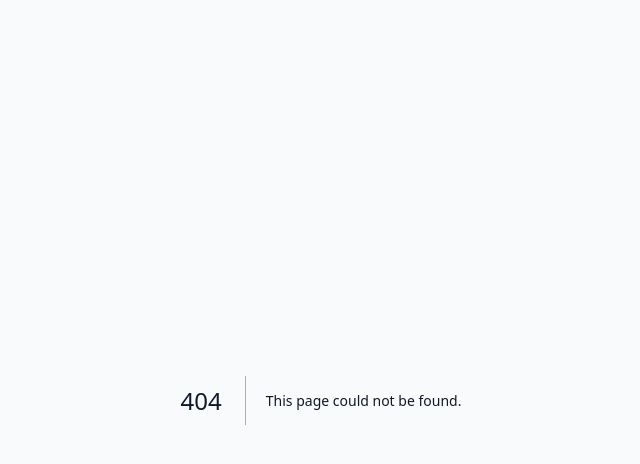
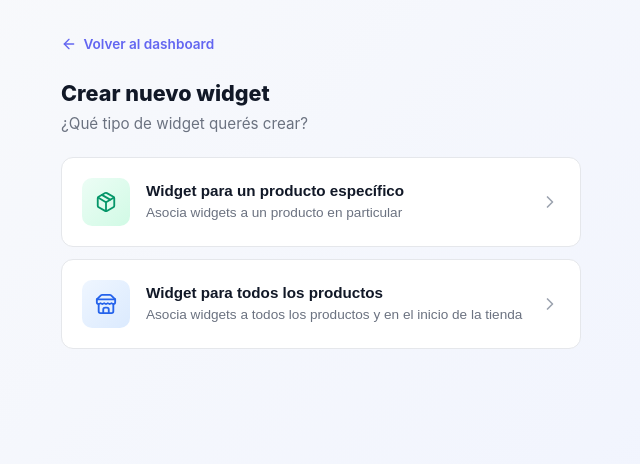
Before and after one commit to rodri-nexus/Nexus2026, a Next.js app: page /widgets/nuevo in a window 1280 px wide. Before the commit this address had no page. Shown: the top 464 px of the page, without its empty margins (319-959 px from the left). Built offline with nearby package versions, Linux system fonts and the light colour scheme.

Commit message:
Create page.tsx

```diff
--- /dev/null
+++ b/app/widgets/nuevo/page.tsx
@@ -0,0 +1,230 @@
+"use client";
+
+import { useRouter } from "next/navigation";
+import { motion } from "framer-motion";
+import { Package, Store, ArrowLeft } from "lucide-react";
+
+export default function WidgetsNuevoPage() {
+  const router = useRouter();
+
+  return (
+    <div
+      style={{
+        minHeight: "100vh",
+        background: "linear-gradient(135deg, #f9fafb 0%, #eef2ff 100%)",
+        fontFamily:
+          "-apple-system, BlinkMacSystemFont, 'Segoe UI', Roboto, sans-serif",
+        padding: "2rem 1.25rem",
+      }}
+    >
+      <div style={{ maxWidth: "520px", margin: "0 auto" }}>
+        <button
+          onClick={() => router.push("/dashboard")}
+          style={{
+            display: "inline-flex",
+            alignItems: "center",
+            gap: "0.4rem",
+            background: "transparent",
+            border: "none",
+            color: "#6366f1",
+            fontSize: "0.85rem",
+            fontWeight: 600,
+            cursor: "pointer",
+            fontFamily: "inherit",
+            marginBottom: "1.5rem",
+            padding: "0.25rem 0",
+          }}
+        >
+          <ArrowLeft size={16} />
+          Volver al dashboard
+        </button>
+
+        <motion.div
+          initial={{ opacity: 0, y: 12 }}
+          animate={{ opacity: 1, y: 0 }}
+          transition={{ duration: 0.35 }}
+        >
+          <h1
+            style={{
+              margin: "0 0 0.5rem 0",
+              fontSize: "1.35rem",
+              fontWeight: 800,
+              color: "#111827",
+            }}
+          >
+            Crear nuevo widget
+          </h1>
+          <p
+            style={{
+              margin: "0 0 1.5rem 0",
+              fontSize: "0.95rem",
+              color: "#6b7280",
+            }}
+          >
+            ¿Qué tipo de widget querés crear?
+          </p>
+        </motion.div>
+
+        <div
+          style={{ display: "flex", flexDirection: "column", gap: "0.75rem" }}
+        >
+          {/* Opción A */}
+          <motion.button
+            initial={{ opacity: 0, y: 10 }}
+            animate={{ opacity: 1, y: 0 }}
+            transition={{ duration: 0.3, delay: 0.05 }}
+            onClick={() => router.push("/widgets/nuevo/producto")}
+            style={{
+              display: "flex",
+              alignItems: "center",
+              gap: "1rem",
+              padding: "1.25rem",
+              background: "#ffffff",
+              border: "1.5px solid #e5e7eb",
+              borderRadius: "12px",
+              cursor: "pointer",
+              textAlign: "left",
+              width: "100%",
+              transition: "border-color 0.15s, box-shadow 0.15s",
+            }}
+            onMouseEnter={(e) => {
+              e.currentTarget.style.borderColor = "#6366f1";
+              e.currentTarget.style.boxShadow =
+                "0 0 0 3px rgba(99, 102, 241, 0.08)";
+            }}
+            onMouseLeave={(e) => {
+              e.currentTarget.style.borderColor = "#e5e7eb";
+              e.currentTarget.style.boxShadow = "none";
+            }}
+          >
+            <div
+              style={{
+                width: "48px",
+                height: "48px",
+                borderRadius: "10px",
+                background: "linear-gradient(135deg, #ecfdf5, #d1fae5)",
+                display: "flex",
+                alignItems: "center",
+                justifyContent: "center",
+                flexShrink: 0,
+              }}
+            >
+              <Package size={22} color="#059669" />
+            </div>
+            <div style={{ flex: 1 }}>
+              <div
+                style={{
+                  fontSize: "0.95rem",
+                  fontWeight: 600,
+                  color: "#111827",
+                  marginBottom: "0.25rem",
+                }}
+              >
+                Widget para un producto específico
+              </div>
+              <div
+                style={{
+                  fontSize: "0.85rem",
+                  color: "#6b7280",
+                  lineHeight: 1.4,
+                }}
+              >
+                Asocia widgets a un producto en particular
+              </div>
+            </div>
+            <svg
+              width="20"
+              height="20"
+              viewBox="0 0 24 24"
+              fill="none"
+              stroke="#9ca3af"
+              strokeWidth="2"
+              strokeLinecap="round"
+              strokeLinejoin="round"
+            >
+              <polyline points="9 18 15 12 9 6" />
+            </svg>
+          </motion.button>
+
+          {/* Opción B */}
+          <motion.button
+            initial={{ opacity: 0, y: 10 }}
+            animate={{ opacity: 1, y: 0 }}
+            transition={{ duration: 0.3, delay: 0.1 }}
+            onClick={() => router.push("/widgets/nuevo/todos")}
+            style={{
+              display: "flex",
+              alignItems: "center",
+              gap: "1rem",
+              padding: "1.25rem",
+              background: "#ffffff",
+              border: "1.5px solid #e5e7eb",
+              borderRadius: "12px",
+              cursor: "pointer",
+              textAlign: "left",
+              width: "100%",
+              transition: "border-color 0.15s, box-shadow 0.15s",
+            }}
+            onMouseEnter={(e) => {
+              e.currentTarget.style.borderColor = "#6366f1";
+              e.currentTarget.style.boxShadow =
+                "0 0 0 3px rgba(99, 102, 241, 0.08)";
+            }}
+            onMouseLeave={(e) => {
+              e.currentTarget.style.borderColor = "#e5e7eb";
+              e.currentTarget.style.boxShadow = "none";
+            }}
+          >
+            <div
+              style={{
+                width: "48px",
+                height: "48px",
+                borderRadius: "10px",
+                background: "linear-gradient(135deg, #eff6ff, #dbeafe)",
+                display: "flex",
+                alignItems: "center",
+                justifyContent: "center",
+                flexShrink: 0,
+              }}
+            >
+              <Store size={22} color="#2563eb" />
+            </div>
+            <div style={{ flex: 1 }}>
+              <div
+                style={{
+                  fontSize: "0.95rem",
+                  fontWeight: 600,
+                  color: "#111827",
+                  marginBottom: "0.25rem",
+                }}
+              >
+                Widget para todos los productos
+              </div>
+              <div
+                style={{
+                  fontSize: "0.85rem",
+                  color: "#6b7280",
+                  lineHeight: 1.4,
+                }}
+              >
+                Asocia widgets a todos los productos y en el inicio de la tienda
+              </div>
+            </div>
+            <svg
+              width="20"
+              height="20"
+              viewBox="0 0 24 24"
+              fill="none"
+              stroke="#9ca3af"
+              strokeWidth="2"
+              strokeLinecap="round"
+              strokeLinejoin="round"
+            >
+              <polyline points="9 18 15 12 9 6" />
+            </svg>
+          </motion.button>
+        </div>
+      </div>
+    </div>
+  );
+            }
```
